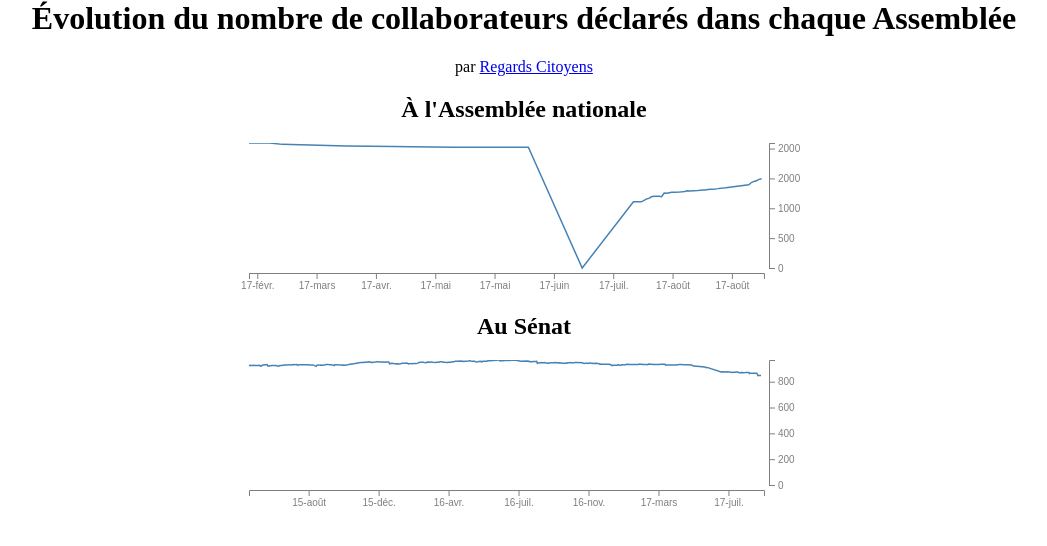
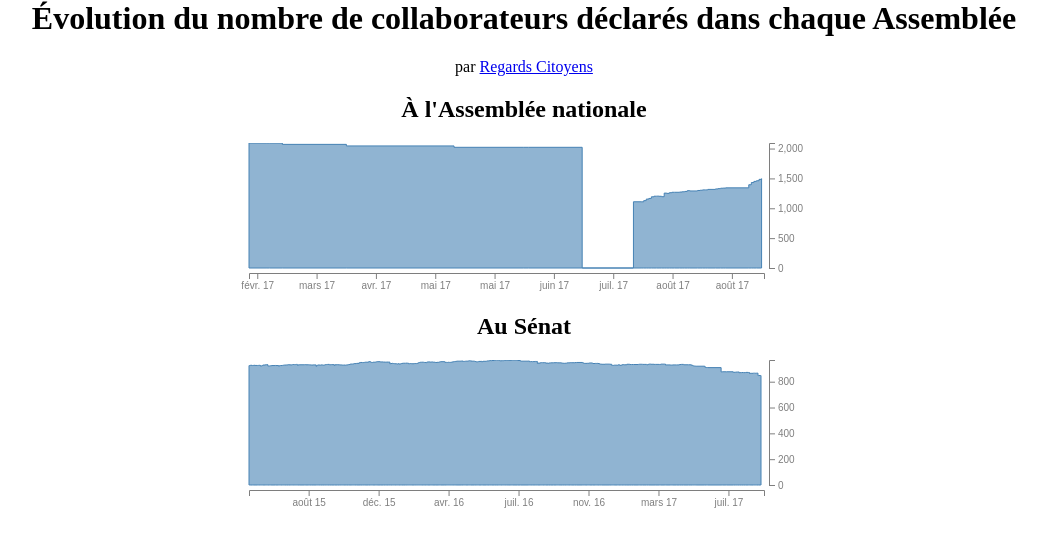
Before and after one commit to regardscitoyens/Collaborateurs-Parlement, a plain HTML site: page index.html in a window 1280 px wide. Shown: the whole page, without its empty margins (116-1163 px from the left). Drawn offline with Linux system fonts and the light colour scheme.

Commit message:
adjust plots styling

```diff
--- a/index.html
+++ b/index.html
@@ -8,9 +8,14 @@ body {
   margin:auto;
 }
 .curve {
-  fill:none;
-  stroke:steelblue;
-  stroke-width:1.5px;
+  fill: steelblue;
+  fill-opacity: 0.6;
+  stroke: steelblue;
+  stroke-width: 1px;
+}
+.tooltip {
+  fill: none;
+  z-index: 10;
 }
 #xaxis , #yaxis  {
   opacity:0.5;
@@ -22,9 +27,9 @@ body {
   <h1>Évolution du nombre de collaborateurs déclarés dans chaque Assemblée</h1>
   <p>par <a href="https://RegardsCitoyens.org">Regards Citoyens</a></p>
   <h2>À l'Assemblée nationale</h2>
-  <svg id="graph-deputes"></div>
+  <svg id="graph-deputes"></svg>
   <h2>Au Sénat</h2>
-  <svg id="graph-senateurs"></div>
+  <svg id="graph-senateurs"></svg>
  </center>
 </body>
 <script type="text/javascript">
@@ -55,20 +60,22 @@ function drawLineChart(typeParl) {
     svg.append("path")
       .attr("id", "total_collabs_"+typeParl)
       .attr("class", "curve")
-  	  .attr("d", d3.line()
+      .attr("d", d3.area()
+        .curve(d3.curveStepAfter)
         .x(function(x){ return xscale(new Date(x.date)); })
-        .y(function(x){ return yscale(parseInt(x.total_collabs)); })(data)
+        .y1(function(x){ return yscale(parseInt(x.total_collabs)); })
+        .y0(yscale(0))
+        (data)
       );
 
     svg.append("g")
-  	.attr("id", "yaxis")
-  	.attr("transform", "translate("+(width-50)+",0)")
-  	.call(d3.axisRight(yscale).ticks(4).tickFormat(d3.format(".0r")));
-
+      .attr("id", "xaxis")
+      .attr("transform", "translate(0,"+(height-20)+")")
+      .call(d3.axisBottom(xscale).ticks(8).tickFormat(d3.timeFormat("%b %y")));
     svg.append("g")
-  	.attr("id", "xaxis")
-  	.attr("transform", "translate(0,"+(height-20)+")")
-  	.call(d3.axisBottom(xscale).ticks(8).tickFormat(d3.timeFormat("%y-%b")));
+      .attr("id", "yaxis")
+      .attr("transform", "translate("+(width-50)+",0)")
+      .call(d3.axisRight(yscale).ticks(4));
   });
 }
 drawLineChart("deputes");
```
